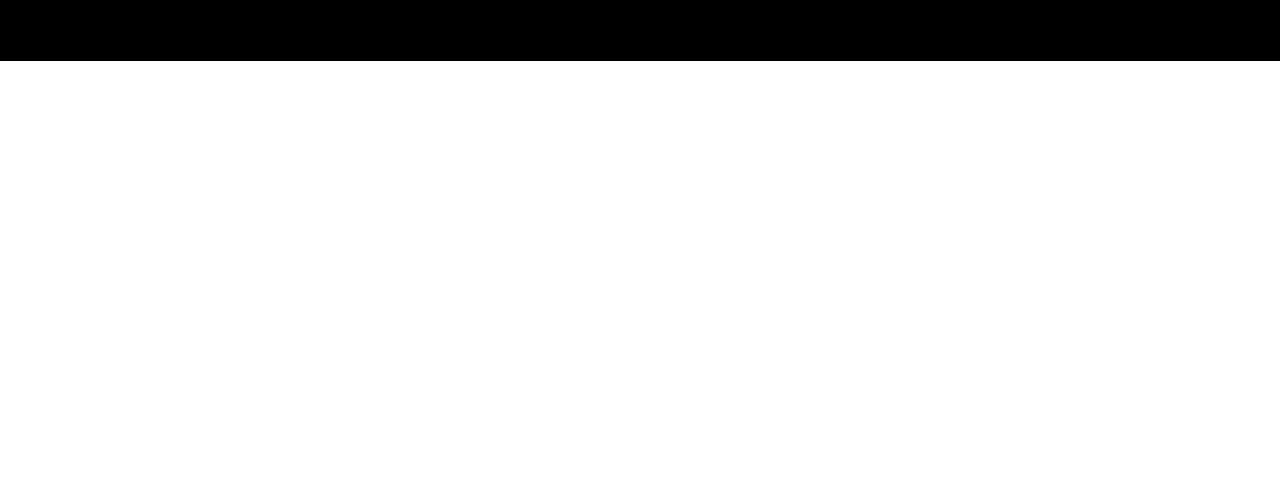
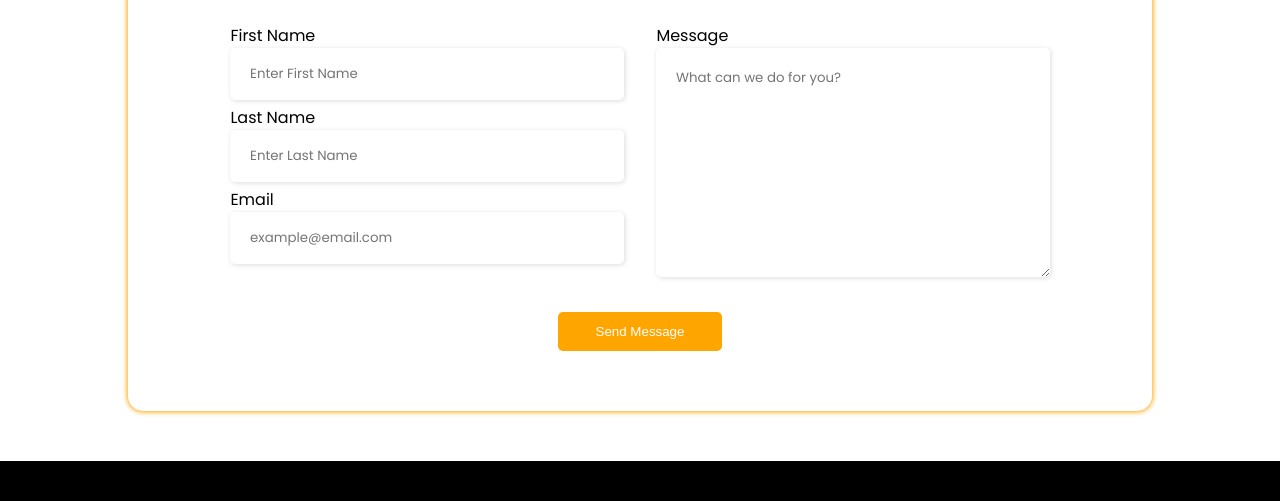
Before and after one commit to SEC-MASUM/mission-2022, a plain HTML site: page index.html in a window 1280 px wide. Shown: the part 2436-2937 px from the top of the page. Before the commit the page ends 2497 px from the top, so only its background shows below. Drawn offline with Linux system fonts and the light colour scheme.

Commit message:
Extra part is added and fixed some bug

```diff
--- a/css/style.css
+++ b/css/style.css
@@ -40,6 +40,7 @@ h4 {
   text-decoration: none;
   padding: 12px 38px;
   border-radius: 5px;
+  cursor: pointer;
 }
 /* ---------------------------Stay Focused-------------------------------- */
 #stay-focused {
@@ -141,6 +142,60 @@ h4 {
 .image-section img {
   width: 100%;
 }
+/* ------------------------------------Extra Part------------------------- */
+#contact-me {
+  width: 80%;
+  margin: 0 auto;
+  box-shadow:0px 0px 5px 1px orange;
+  padding-top: 10px;
+  border-radius: 15px;
+  /* background-color: paleturquoise; */
+}
+form{
+  width: 80%;
+  margin: 50px auto;
+  padding-bottom: 60px;
+
+}
+label{
+  display: block;
+}
+.field-style{
+  font-family: "Poppins" , sans-serif;
+  display: block;
+  width: 90%;
+  height: 50px;
+  border: none;
+  padding-left: 5%;
+  padding-right: 5%;
+  box-shadow: 1px 1px 5px gainsboro;
+  border-radius: 5px;
+  margin-bottom: 5px;
+}
+textarea{
+  max-width: 100%;
+  min-height: 190px;
+  padding-top: 5%;
+  padding-bottom: 5%;
+}
+#form-two-col {
+  display: flex;
+  justify-content: space-between;
+  margin-bottom: 30px;
+}
+#form-width{
+  width: 48%;
+}
+#submit{
+  border: none;
+  background-color: orange;
+}
+#submit:hover{
+  /* border: 1px solid #ff5959; */
+  outline: 2px solid orange;
+  background-color: white;
+  color: orange;
+}
 /* ------------------------------------Footer----------------------------- */
 footer {
   background-color: black;
--- a/index.html
+++ b/index.html
@@ -14,7 +14,7 @@
     <title>Mission 2022</title>
   </head>
   <body>
-    <!-- Stay Focused on Mission 2022 -->
+    <!-- ---------------------Stay Focused on Mission 2022------------------------------ -->
     <section>
       <div id="stay-focused">
         <div id="stay-focused-left">
@@ -26,7 +26,6 @@
                 <br />
                 <span class="orange-color">Mission 2022</span>
               </h1>
-              <!-- <h1 class="orange-color">Mission 2022</h1> -->
             </div>
           </div>
 
@@ -44,7 +43,7 @@
       </div>
     </section>
 
-    <!-- My Mission in 2022 -->
+    <!-- ------------------------------------My Mission in 2022--------------------------- -->
     <section>
       <div id="section-mission22">
         <h2 class="center">
@@ -87,6 +86,7 @@
         </div>
       </div>
     </section>
+    <!-- -------------------------------------Two Column Section--------------------------- -->
     <section id="develop-skill-bg-img-position" class="bg-img">
       <div class="two-column">
         <div class="image-section">
@@ -134,7 +134,40 @@
         </div>
       </div>
     </section>
-    <!-- Footer -->
+    <!-- ---------------------------------------Extra Part--------------------------------- -->
+    <section id="contact-me">
+      <div><h2 class="center">Contact me</h2></div>
+      <div >
+        <form action="">
+          <div id="form-two-col">
+            <div id="form-width">
+              <div><label>First Name</label> <input class="field-style" type="text" placeholder="Enter First Name"/></div>
+              <div><label>Last Name</label> <input class="field-style" type="text" placeholder="Enter Last Name"/></div>
+              <div>
+                <label>Email</label>
+                <input class="field-style" type="email" name="" id="" placeholder="example@email.com"/>
+              </div>
+            </div>
+
+            <div id="form-width">
+              <label>Message</label>
+              <textarea class="field-style"
+                class="form-input"
+                name=""
+                id="comment"
+                cols="30"
+                rows="50"
+                placeholder="What can we do for you?"
+              ></textarea>
+            </div>
+          </div>
+          <div class="center" >
+            <input type="submit" id="submit" class="btn " value="Send Message" />
+          </div>
+        </form>
+      </div>
+    </section>
+    <!----------------------------------------------- Footer------------------------------- -->
     <footer>
       <h3 class="center">Mission <span class="orangered-color">2022</span></h3>
       <p class="center">Hard work, Perseverance, and Determination for 2022</p>
```
